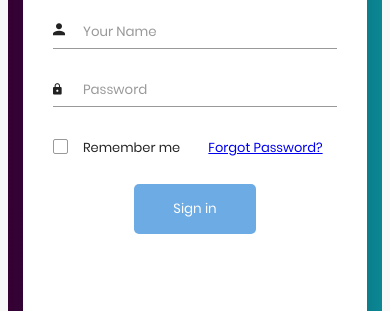
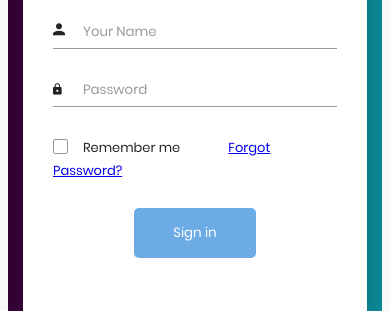
Before and after one commit to HafsaZafar12345678/HafsaZafar12345678.github.io, a plain HTML site: page sup1/index.html in a window 390 px wide. Shown: the part 302-613 px from the top of the page. Drawn offline with Linux system fonts and the light colour scheme.

Commit message:
Update style.css

```diff
--- a/sup1/css/style.css
+++ b/sup1/css/style.css
@@ -547,9 +547,7 @@ label.valid {
     -webkit-justify-content: center;
     -o-justify-content: center;
     -ms-justify-content: center; }
-   .forgot-password {
-    margin-left: 25px;
-  }
+
   .signup-form {
     margin-left: 0px;
     margin-right: 0px;
@@ -603,5 +601,8 @@ label.valid {
   .social-label {
     margin-right: 0px;
     margin-bottom: 10px; } }
+@media all and (max-width: 480px) {
+    .forgot-password { display: inline }
+}
 
 /*# sourceMappingURL=style.css.map */
```
